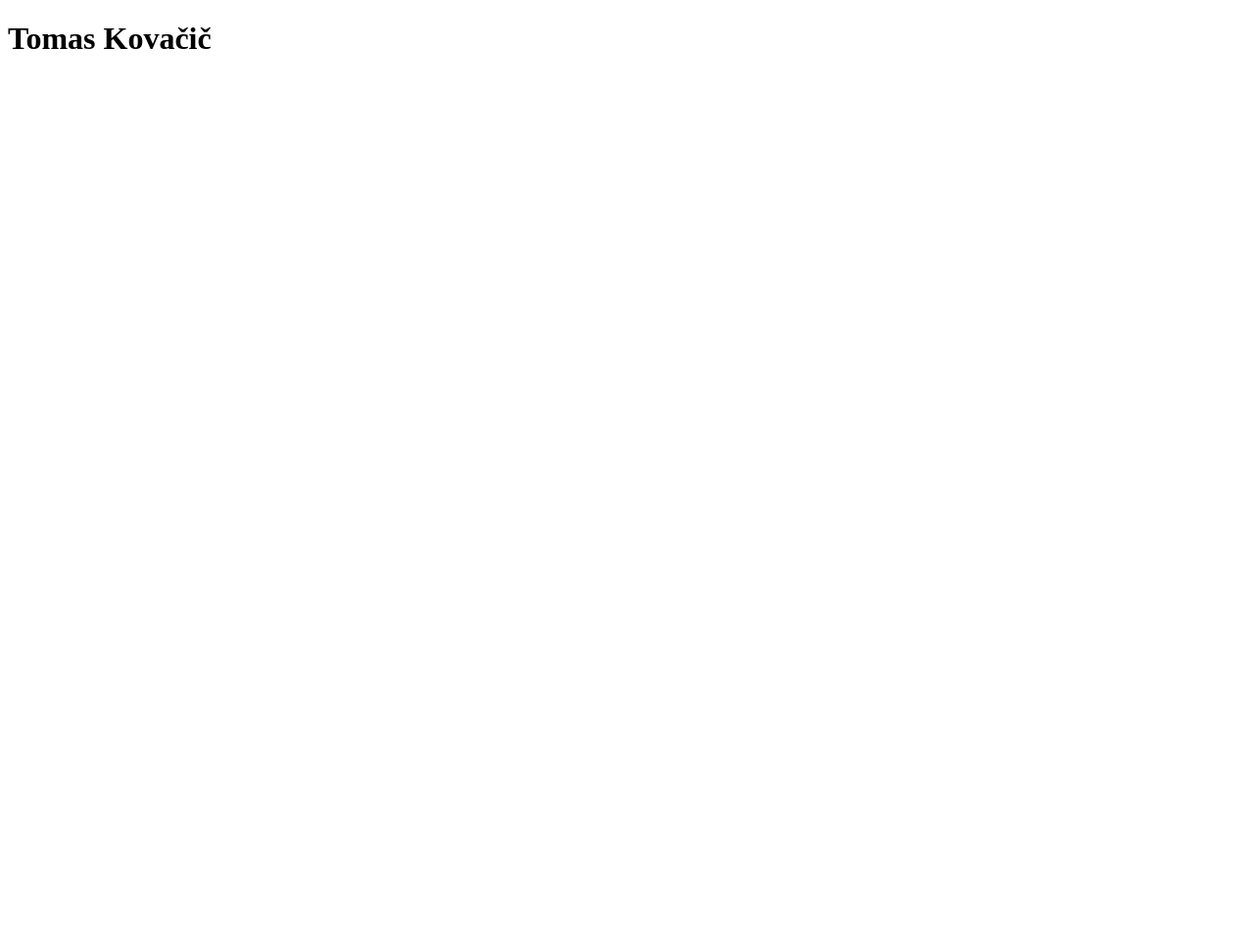
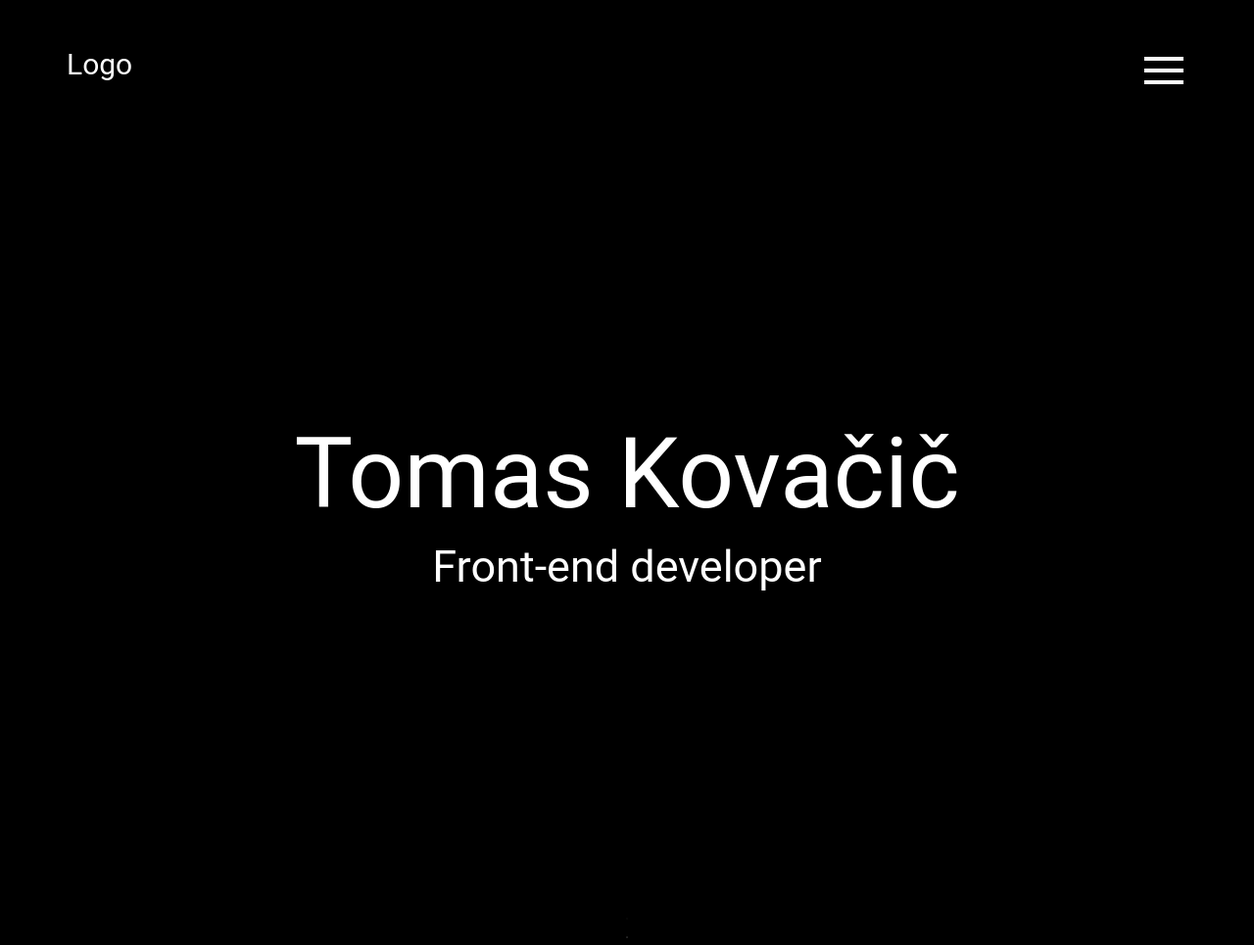
Before and after one commit to tomaskovacic/portfolio2021, a plain HTML site: page index.html in a window 1280 px wide. Shown: the top 965 px of the page at 98% size. Before the commit the page ends 800 px from the top, so only its background shows below. Drawn offline with Linux system fonts and the light colour scheme.

Commit message:
Front page created

```diff
--- a/index.html
+++ b/index.html
@@ -1,14 +1,71 @@
 <!DOCTYPE html>
 <html lang="en">
+
 <head>
     <meta charset="UTF-8">
     <meta http-equiv="X-UA-Compatible" content="IE=edge">
     <meta name="viewport" content="width=device-width, initial-scale=1.0">
-    <title>Document</title>
+    <title>Tomas</title>
+    <link rel="stylesheet" href="style.css">
+
+    <link rel="preconnect" href="https://fonts.googleapis.com">
+    <link rel="preconnect" href="https://fonts.gstatic.com" crossorigin>
+    <link href="https://fonts.googleapis.com/css2?family=Roboto+Mono:wght@500&display=swap" rel="stylesheet">
 </head>
+
 <body>
-    <div class="outter-body-div">
-        <h1>Tomas Kovačič</h1>
+    <div class="main">
+        <div class="header">
+            <span>
+                Logo
+            </span>
+            <span>
+                <svg xmlns="http://www.w3.org/2000/svg" x="0px" y="0px" width="48" height="48" viewBox="0 0 24 24"
+                    style=" fill:white;">
+                    <path
+                        d="M 2 5 L 2 7 L 22 7 L 22 5 L 2 5 z M 2 11 L 2 13 L 22 13 L 22 11 L 2 11 z M 2 17 L 2 19 L 22 19 L 22 17 L 2 17 z">
+                    </path>
+                </svg>
+            </span>
+        </div>
+        <div class="front" onselectstart="return false">
+            <div class="front__h1">Tomas Kovačič</div>
+            <div class="front__h2">Front-end developer</div>
+            <div class="front-dots">
+                <div class="front-dots__dot">
+                    .
+                </div>
+                <div class="front-dots__dot">
+                    .
+                </div>
+                <div class="front-dots__dot">
+                    .
+                </div>
+            </div>
+        </div>
+        <div class="skill">
+            <div class="skill__h1">
+                My work
+            </div>
+            <div>
+                work1
+            </div>
+            <div>
+                work2
+            </div>
+        </div>
+        <div class="work">
+            <div>
+                work1
+            </div>
+            <div>
+                work2
+            </div>
+        </div>
+        <div class="footer">
+            <div class="contact">070705134</div>
+        </div>
     </div>
 </body>
+
 </html>
--- a/style.css
+++ b/style.css
@@ -1,3 +1,61 @@
 html {
     margin: 0;
+    background-color: black;
+    font-family: 'Roboto', sans-serif;
+    color: white;
+    padding: 0 60px;
 }
+
+.front {
+    height: 1100px;
+    width: 100%;
+    display: flex;
+    justify-content: center;
+    align-items: center;
+    flex-flow: column;
+    cursor: default ;
+}
+
+.front__h1 {
+    font-size: 100px;
+}
+
+.front__h2 {
+    font-size: 45px;
+    margin-top: 10px;
+}
+
+.front-dots{
+    margin-top: 300px;
+}
+
+.header {
+    color: white;
+    font-size: 30px;
+    display: flex;
+    justify-content: space-between;
+    padding: 40px 0;
+}
+
+.skill {
+    height: 600px;
+    padding-top: 200px;
+}
+
+.skill__h1 {
+    font-size: 40px;
+    text-align: center;
+    text-transform: uppercase;
+    letter-spacing: 30px;
+}
+
+.work {
+    height: 1500px;
+}
+
+
+
+@keyframes blink {50% { color: transparent }}
+.front-dots__dot { animation: 2s blink infinite }
+.front-dots__dot:nth-child(2) { animation-delay: 250ms }
+.front-dots__dot:nth-child(3) { animation-delay: 500ms }
```
